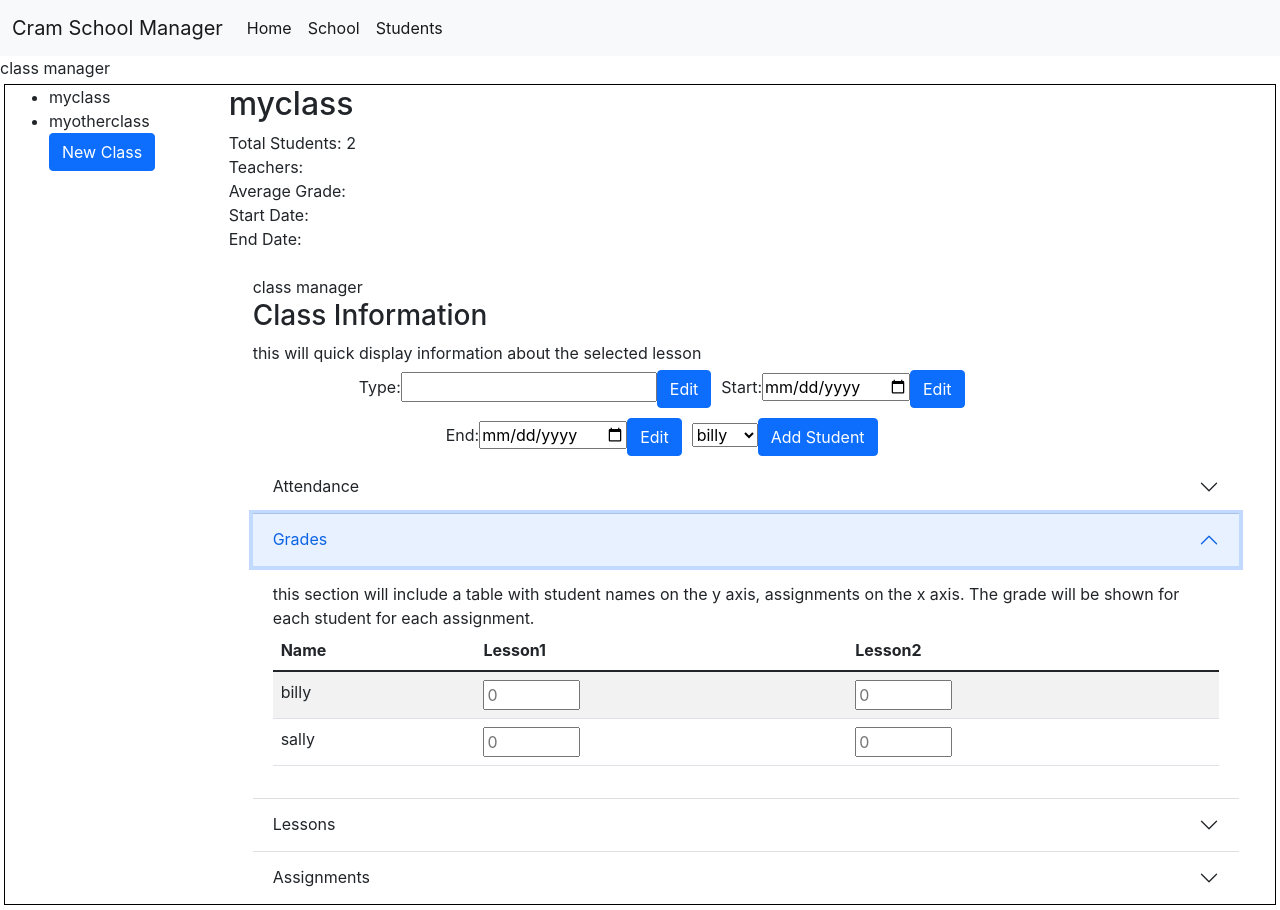
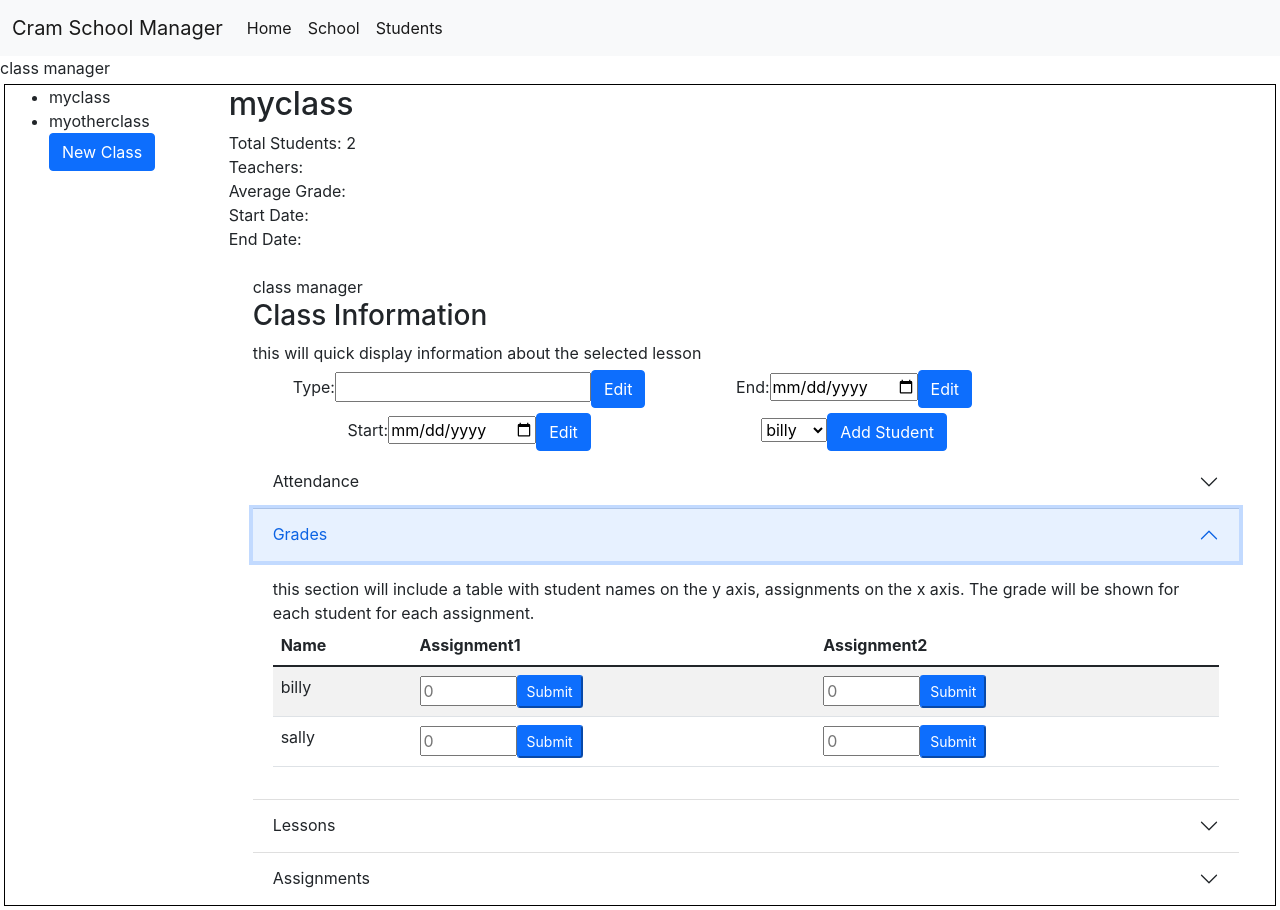
Before and after one commit to CodyGrogan/cramschoolmanager, a React (Create React App) app in the folder client/: page /school in a window 1280 px wide. Both pictures are taken after a click on the button "Grades". Built offline with nearby package versions, Linux system fonts and the light colour scheme.

Commit message:
added lesson table in class manager, added button for grades

```diff
--- a/client/src/App.tsx
+++ b/client/src/App.tsx
@@ -42,11 +42,11 @@ function App() {
     newclass2.addStudent(newstudent5);
     newclass2.type = "English"
 
-    newclass.createAssignment('2022-01-01', 'Lesson1')
-    newclass.createAssignment('2022-01-02', 'Lesson2')
+    newclass.createAssignment('2022-01-01', 'Assignment1')
+    newclass.createAssignment('2022-01-02', 'Assignment2')
 
-    newclass2.createAssignment('2022-01-01', 'Lesson1')
-    newclass2.createAssignment('2022-01-02', 'Lesson2')
+    newclass2.createAssignment('2022-01-01', 'Assignment1')
+    newclass2.createAssignment('2022-01-02', 'Assignment2')
 
 
     let myschool = new School('myschool');
@@ -58,11 +58,11 @@ function App() {
     myschool.studentList.push(newstudent3);
     myschool.studentList.push(newstudent4);
     myschool.studentList.push(newstudent5);
-    newclass.createLesson('2022-01-01');
-    newclass.createLesson('2022-01-02');
+    newclass.createLesson('2022-01-01', 'Verbs Day 1');
+    newclass.createLesson('2022-01-02', 'Verbs Day 2');
 
-    newclass2.createLesson('2022-01-05');
-    newclass2.createLesson('2022-01-06');
+    newclass2.createLesson('2022-01-05', 'Verbs Day 1');
+    newclass2.createLesson('2022-01-06', 'Verbs Day 2');
 
 
 
--- a/client/src/classes/Lesson.ts
+++ b/client/src/classes/Lesson.ts
@@ -1,9 +1,10 @@
 import Student from "./Student";
 
 class Lesson{
-    constructor(date: string, num: number, studentList: string[]){
+    constructor(date: string, num: number, studentList: string[], name: string){
         this.num = num;
         this.date = date;
+        this.name = name;
         this.lessonplan = '';
         this.finished = false;
         this.attendance = new Map();
@@ -18,7 +19,7 @@ class Lesson{
     lessonplan: string;
     attendance: Map<string, boolean>;
     finished: boolean;
-
+    name;
 
 }
 
--- a/client/src/classes/SchoolClass.ts
+++ b/client/src/classes/SchoolClass.ts
@@ -37,9 +37,9 @@ class SchoolClass{
         this.teacherList.push(teacher.name);
     }
 
-    createLesson(dateString: string){
+    createLesson(dateString: string, lessonName: string){
 
-        let newLesson = new Lesson(dateString, this.lessonList.length+1, this.studentList);
+        let newLesson = new Lesson(dateString, this.lessonList.length+1, this.studentList, lessonName);
         this.lessonList.push(newLesson);
 
     }
--- a/client/src/components/AssignmentTableStudent.tsx
+++ b/client/src/components/AssignmentTableStudent.tsx
@@ -28,6 +28,26 @@ function AssignmentTableStudent(props: any){
         }
     }
 
+    function buttonPressed(e: any){
+        console.log('button pressed')
+            let target = e.target;
+            let index = target.getAttribute("data-index");
+            let name = target.getAttribute("data-name");
+            let inputid = target.getAttribute("data-inputid");
+            let input = (document.getElementById(inputid) as HTMLInputElement);
+            let value = parseInt(input.value);
+            console.log(value);
+
+            if (value != null && value >= 0 && value <= 100){
+            assignmentList[index].grades.set(name, value);
+
+            }
+            else{
+                alert('invalid value');
+            }
+
+    }
+
 
 
     useEffect(()=>{
@@ -35,7 +55,10 @@ function AssignmentTableStudent(props: any){
 
                 let thisgrade = assignmentList[i].grades.get(props.name)?.toString();
 
-                let newjsx = <td> <input onKeyDown={enterKeyPressed} data-name={props.name} data-index={i} id={i+'assignment'+props.name+"end"+assignmentList[i].name} type={'number'} min={0} max={100}  placeholder={thisgrade}/></td>
+                let newjsx = <td> <input onKeyDown={enterKeyPressed} data-name={props.name} data-index={i} id={i+'assignment'+props.name+"end"+assignmentList[i].name} type={'number'} min={0} max={100}  placeholder={thisgrade}/>
+
+                <button className="btn-sm btn-primary" onClick={buttonPressed} data-name={props.name} data-inputid={i+'assignment'+props.name+"end"+assignmentList[i].name} data-index={i}>Submit</button>
+                </td>
                 gradeArray.push(newjsx);
 
 
--- a/client/src/components/ClassManager.tsx
+++ b/client/src/components/ClassManager.tsx
@@ -5,6 +5,7 @@ import SchoolClass from "../classes/SchoolClass";
 import Student from "../classes/Student";
 import AssignmentTable from "./AssignmentTable";
 import AttendanceTable from "./AttendanceTable";
+import LessonList from "./LessonList";
 
 function ClassManager(props: any){
 
@@ -114,9 +115,14 @@ function ClassManager(props: any){
             <h3>Class Information</h3>
             <div className="col-10">this will quick display information about the selected lesson <br/>
 
-                <div className="inputBox">
+                <div className="inputBox container">
+                <div className="col-sm">
               <div className="inputDiv"> <label>Type:<input id='classType' type={'text'} placeholder={schoolClass.type}></input></label><button onClick={()=> editPressed('Type')} className="btn btn-primary">Edit</button></div>
               <div className="inputDiv"> <label>Start:<input id='StartDate' type={'date'} placeholder={schoolClass.type}></input></label><button onClick={()=> editPressed('StartDate')} className="btn btn-primary">Edit</button></div>
+              </div>
+
+
+              <div className="col-sm">
               <div className="inputDiv"> <label>End:<input id='EndDate' type={'date'} placeholder={schoolClass.type}></input></label><button onClick={()=> editPressed('EndDate')} className="btn btn-primary">Edit</button></div>
               <div className="inputDiv">
                 <select id='selectStudent'>
@@ -124,6 +130,7 @@ function ClassManager(props: any){
 
                 </select>
                 <button className="btn btn-primary" onClick={()=>addStudentButton()}>Add Student</button>
+                </div>
               </div>
 
                 </div>
@@ -180,7 +187,8 @@ function ClassManager(props: any){
                                     clicking on the lesson name should open the lesson manager in a modal.
 
 
-                    </div>
+                                </div>
+                                <LessonList schoolClass={schoolClass} />
 
                         </div>
                         </div>
--- /dev/null
+++ b/client/src/components/LessonList.tsx
@@ -0,0 +1,42 @@
+import { useEffect, useState } from "react";
+import SchoolClass from "../classes/SchoolClass";
+import LessonListItem from "./LessonListItem";
+
+
+function LessonList(props: any){
+
+    let schoolClass: SchoolClass = props.schoolClass;
+    const [tableItems, setTableItems] = useState<JSX.Element[]>();
+
+    useEffect(()=>{
+
+        let jsxarr = [];
+    for (let i = 0; i < schoolClass.lessonList.length; i++ ){
+        let newjsx = <LessonListItem date ={schoolClass.lessonList[i].date} name= {schoolClass.lessonList[i].name} />;
+        jsxarr.push(newjsx);
+    }
+
+    setTableItems(jsxarr);
+
+    },
+    [schoolClass])
+
+
+    return(
+        <div>
+            <table className="table table-striped">
+                <thead>
+                    <th>Date</th>
+                    <th>Name</th>
+                </thead>
+                <tbody>
+                {tableItems}
+                </tbody>
+            </table>
+
+
+        </div>
+    )
+}
+
+export default LessonList;
--- /dev/null
+++ b/client/src/components/LessonListItem.tsx
@@ -0,0 +1,14 @@
+
+
+function LessonListItem(props: any){
+
+    return(
+        <tr>
+            <td>{props.name}</td>
+            <td>{props.date}</td>
+
+        </tr>
+    )
+}
+
+export default LessonListItem;
--- a/client/src/components/SchoolManager.tsx
+++ b/client/src/components/SchoolManager.tsx
@@ -66,7 +66,7 @@ function SchoolManager(props: any){
             <Navbar/>
             class manager
             <div className="row school-section">
-                <div className="col-2 list-box"><ul>
+                <div className="col-sm-2 list-box"><ul>
                     {classList}
                     <button className='btn btn-primary'>New Class</button>
                     </ul></div>
```
